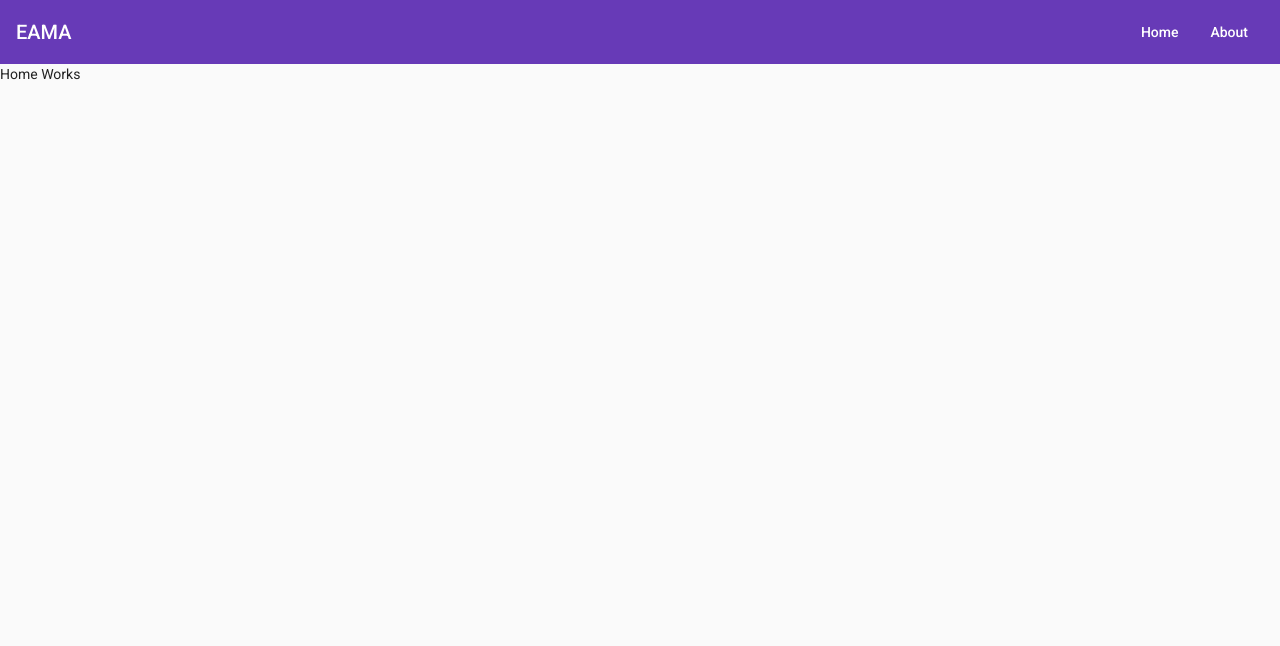
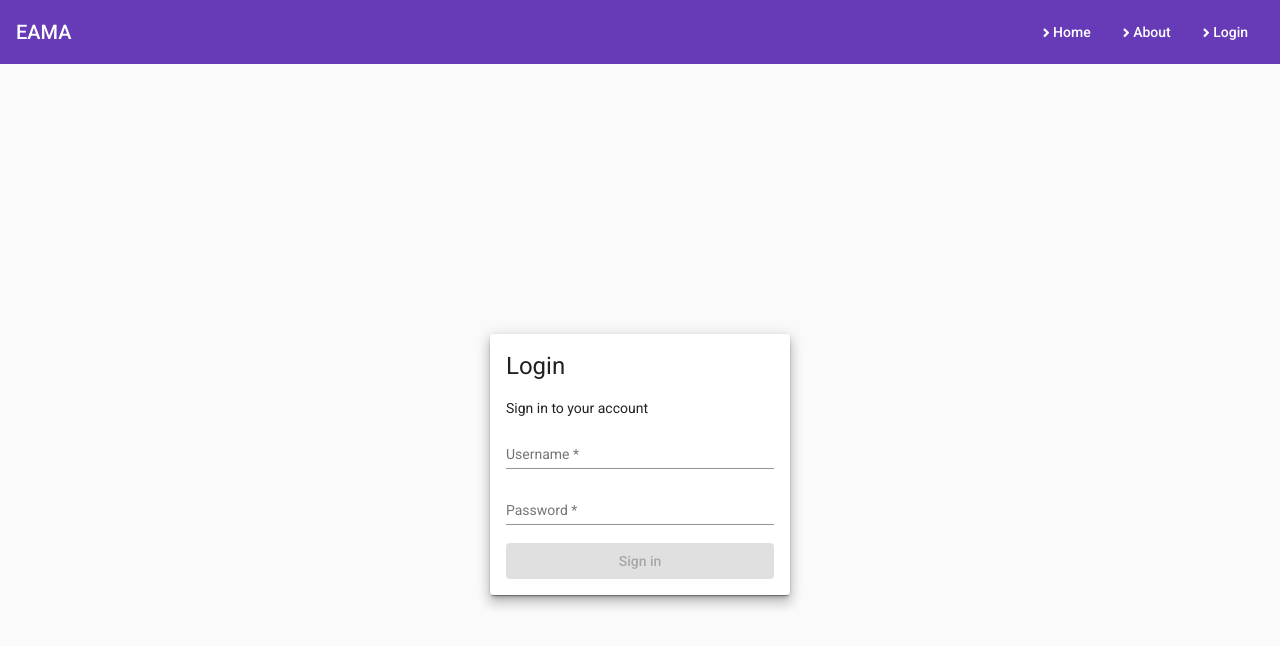
Before and after one commit to DSHaworth/EAMA, an Angular app: page /login in a window 1280 px wide. Before the commit this address led to /home. Shown: the top 646 px of the page. Built offline with nearby package versions, Linux system fonts and the light colour scheme.

Commit message:
Adding Login form

```diff
--- a/src/app/app-routing.module.ts
+++ b/src/app/app-routing.module.ts
@@ -3,10 +3,12 @@ import { Routes, RouterModule } from '@angular/router';
 ////
 import { HomeComponent } from './views/home/home.component';
 import { AboutComponent } from './views/about/about.component';
+import { LoginComponent } from './views/login/login.component';
 
 const routes: Routes = [
   {path: 'home', component: HomeComponent},
   {path: 'about', component: AboutComponent},
+  {path: 'login', component: LoginComponent},
   {
     path: '',
     redirectTo: '/home',
--- a/src/app/app.module.ts
+++ b/src/app/app.module.ts
@@ -14,6 +14,7 @@ import { AboutComponent } from './views/about/about.component';
 import { SideNavMainComponent } from './components/side-nav-main/side-nav-main.component';
 import { LandingPageComponent } from './views/landing-page/landing-page.component';
 import { NavbarService } from './services/navbar.service';
+import { LoginComponent } from './views/login/login.component';
 
 
 @NgModule({
@@ -24,7 +25,8 @@ import { NavbarService } from './services/navbar.service';
     NavbarComponent,
     AboutComponent,
     SideNavMainComponent,
-    LandingPageComponent
+    LandingPageComponent,
+    LoginComponent
   ],
   imports: [
     BrowserModule,
--- a/src/app/components/navbar/navbar.component.html
+++ b/src/app/components/navbar/navbar.component.html
@@ -8,7 +8,10 @@
     <div fxShow="true" fxHide.lt-md>
       <!-- The following menu items will be hidden on both SM and XS screen sizes -->
       <span *ngFor="let item of menu">
-        <a mat-button [routerLink]="item.route">{{ item.displayName }}</a>
+        <a mat-button [routerLink]="item.route">
+          <i class="nav-icon {{item.iconName}}"></i>
+          {{ item.displayName }}
+        </a>
       </span>
 
     </div>
--- a/src/app/components/navbar/navbar.component.ts
+++ b/src/app/components/navbar/navbar.component.ts
@@ -16,7 +16,6 @@ export class NavbarComponent implements OnInit {
   ) { }
 
   clickMenu() {
-    console.log("Menu Clicked");
     this.navbarService.toggle();
   }
 
--- a/src/app/components/side-nav-main/side-nav-main.component.ts
+++ b/src/app/components/side-nav-main/side-nav-main.component.ts
@@ -1,5 +1,8 @@
+// https://stackblitz.com/edit/angular-material-toggle-sidenav-in-another-component
+// https://stackblitz.com/edit/responsive-menu-angular-material-flex-layout
+
 import { Component, OnInit, OnDestroy, ViewChild } from '@angular/core';
-import {MatSidenavModule} from '@angular/material/sidenav';
+//import {MatSidenavModule} from '@angular/material/sidenav';
 import { Subscription } from 'rxjs';
 
 import { NavbarService } from '../../services/navbar.service';
@@ -22,17 +25,15 @@ export class SideNavMainComponent implements OnInit, OnDestroy {
   menu: NavItem[];
 
   ngOnInit(): void {
-    console.log("in init");
     this.menu = this.navbarService.getNavbarMenu();
 
     this.subscription = this.navbarService.sideNavToggleSubject.subscribe(()=> {
-      console.log("Subscription received message");
       this.sidenav.toggle();
     });
   }
   ngOnDestroy() {
     // unsubscribe to ensure no memory leaks
-    //this.subscription.unsubscribe();
+    this.subscription.unsubscribe();
   }
 
 }
--- a/src/app/services/navbar.service.ts
+++ b/src/app/services/navbar.service.ts
@@ -22,6 +22,11 @@ export class NavbarService {
       displayName: 'About',
       iconName: 'fas fa-angle-right',
       route: '/about',
+    },
+    {
+      displayName: 'Login',
+      iconName: 'fas fa-angle-right',
+      route: '/login',
     }
   ];
 
@@ -30,9 +35,6 @@ export class NavbarService {
   }
 
   public toggle() {
-    console.log("Message received in service");
-    console.log("Send message to subscribers");
     return this.sideNavToggleSubject.next();
   }
-
 }
--- a/src/app/views/about/about.component.html
+++ b/src/app/views/about/about.component.html
@@ -1 +1,4 @@
-<p>about works!</p>
+<section class="mat-typography">
+  <h1>About Page</h1>
+  <p>about works!</p>
+</section>
--- a/src/app/views/home/home.component.html
+++ b/src/app/views/home/home.component.html
@@ -1 +1,4 @@
-<p>Home Works</p>
+<section class="mat-typography">
+  <h1>Home Page</h1>
+  <p>Home works!</p>
+</section>
--- /dev/null
+++ b/src/app/views/login/login.component.html
@@ -0,0 +1,47 @@
+<div class="aligner" style="height: 100%;">
+  <div class="login-card mat-elevation-z8 aligner-item">
+    <mat-card>
+      <mat-card-content>
+        <div class="text-center pt-8 pb-16">
+          <h1>Login</h1>
+          <p class="text-muted m-0">Sign in to your account</p>
+        </div>
+        <form [formGroup]="loginFormGroup" autocomplete="off">
+          <div class="pb-1">
+
+            <mat-form-field class="full-width">
+              <input
+                matInput
+                type="text"
+                formControlName="username"
+                placeholder="Username"
+                value="">
+                <mat-error
+                *ngIf="validateField('username')">
+                  Username is required
+                </mat-error>
+            </mat-form-field>
+          </div>
+
+          <div class="pb-1">
+            <mat-form-field class="full-width">
+              <input
+                matInput
+                type="password"
+                formControlName="password"
+                placeholder="Password"
+                value="">
+                <mat-error
+                *ngIf="validateField('password')">
+                  Password is required
+                </mat-error>
+            </mat-form-field>
+          </div>
+
+          <button mat-raised-button class="mat-primary full-width mb-1" (click)="signin();" [disabled]="loginFormGroup.invalid">Sign in</button>
+
+        </form>
+      </mat-card-content>
+    </mat-card>
+  </div>
+</div>
--- /dev/null
+++ b/src/app/views/login/login.component.scss
@@ -0,0 +1,17 @@
+.login-card{
+  width: 300px;
+}
+
+.full-width{
+  width: 100%;
+}
+
+.aligner {
+  display: flex;
+  align-items: center;
+  justify-content: center;
+}
+
+.aligner-item {
+  max-width: 50%;
+}
--- /dev/null
+++ b/src/app/views/login/login.component.ts
@@ -0,0 +1,37 @@
+import { Component, OnInit } from '@angular/core';
+import { Validators, FormGroup, FormControl } from '@angular/forms';
+
+@Component({
+  selector: 'app-login',
+  templateUrl: './login.component.html',
+  styleUrls: ['./login.component.scss']
+})
+export class LoginComponent implements OnInit {
+
+  loginFormGroup: FormGroup;
+
+  constructor() {
+    this.loginFormGroup = this.createLoginFormGroup();
+  }
+
+  validateField(formField: string){
+    return (
+      this.loginFormGroup.controls[formField].hasError('required')
+      && this.loginFormGroup.controls[formField].touched);
+  }
+
+  signin(){
+
+  }
+
+  createLoginFormGroup(){
+    return new FormGroup({
+      username: new FormControl('', Validators.required),
+      password: new FormControl('', Validators.required),
+    })
+  }
+
+  ngOnInit(): void {
+  }
+
+}
```
Also changed, not shown: 1 other file (tests, documents, lock files or other folders).
